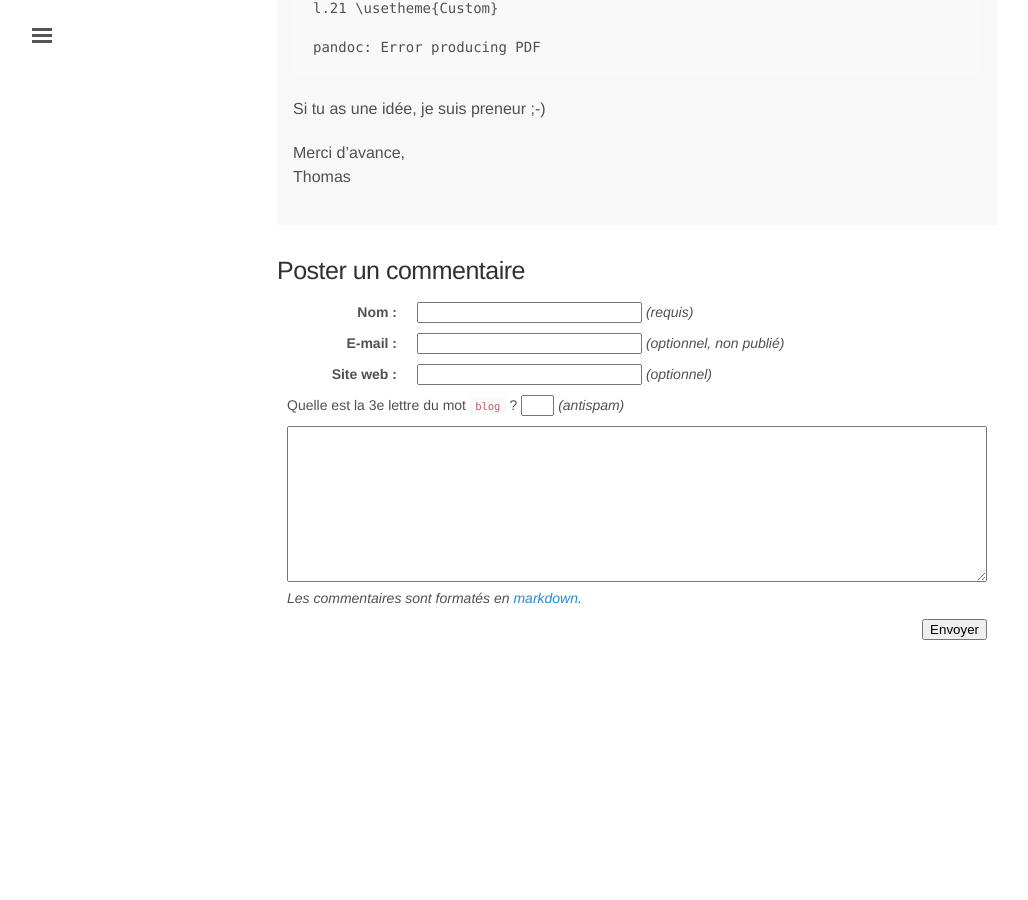
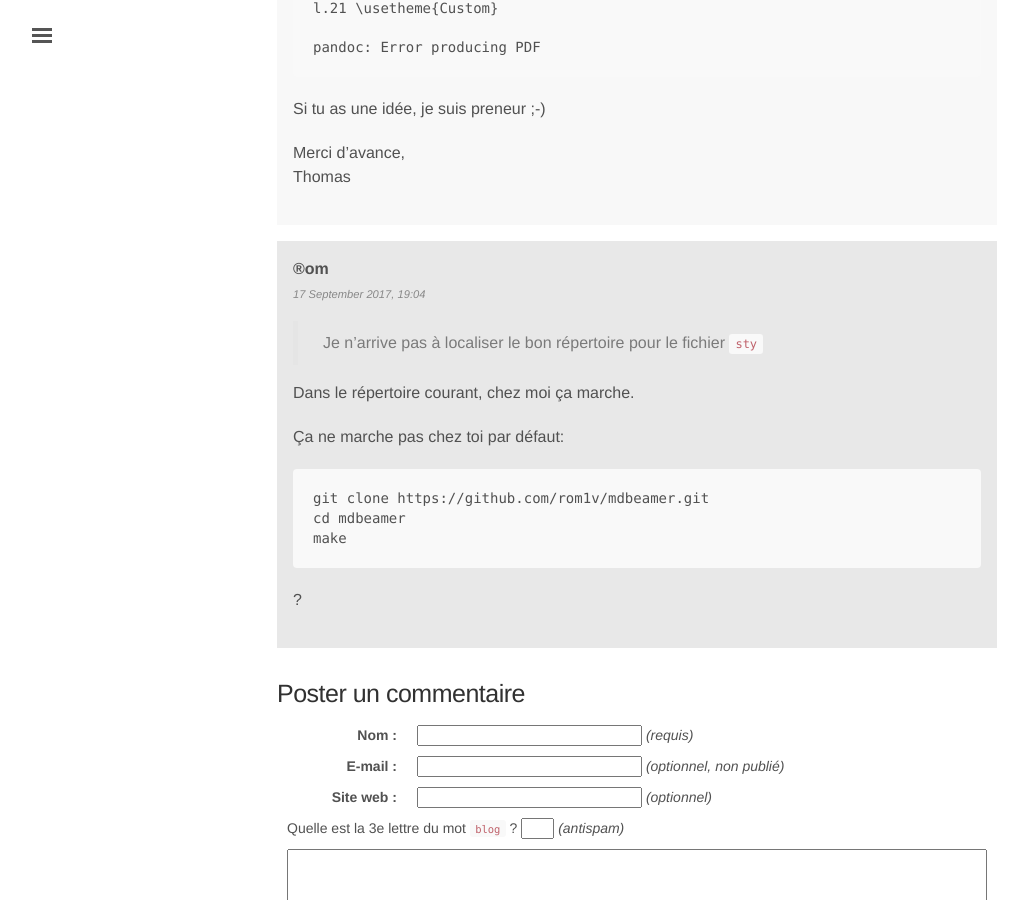
Before and after one commit to rom1v/blog.rom1v.com, a Jekyll site: the page built from _posts/2014-02-15-des-slides-beamer-en-markdown.md, in a window 1280 px wide and 900 px high, scrolled down 7874 px. Shown: the whole window, without its empty margins (3-1031 px from the left). Built offline with Jekyll 4.4.1, drawn with Linux system fonts in a browser that asks for light colours; before the commit the page ends 8539 px from its top, so only the background shows below that.

Commit message:
Publish comment for mdbeamer

```diff
--- a/_data/comments-2014-02-des-slides-beamer-en-markdown.yaml
+++ b/_data/comments-2014-02-des-slides-beamer-en-markdown.yaml
@@ -151,3 +151,18 @@
 
     Merci d'avance,
     Thomas
+- id: 10
+  author: ®om
+  date: 2017-09-17 19:04:55+02:00
+  contents: |
+    > Je n'arrive pas à localiser le bon répertoire pour le fichier `sty`
+
+    Dans le répertoire courant, chez moi ça marche.
+
+    Ça ne marche pas chez toi par défaut:
+
+        git clone https://github.com/rom1v/mdbeamer.git
+        cd mdbeamer
+        make
+
+    ?
```
